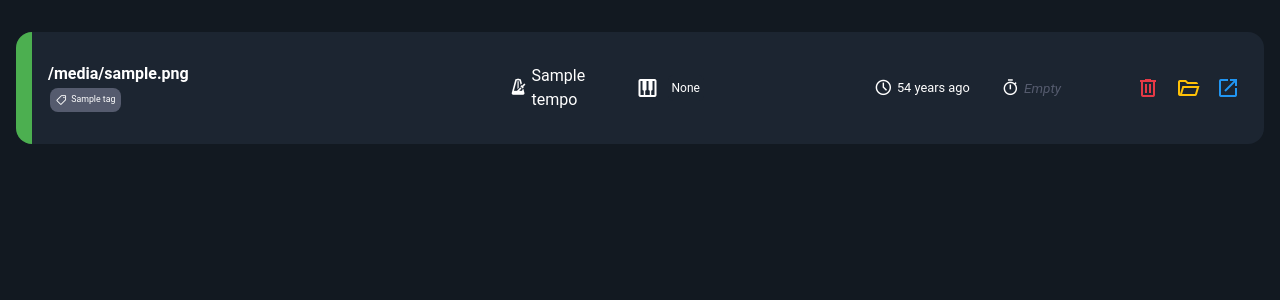
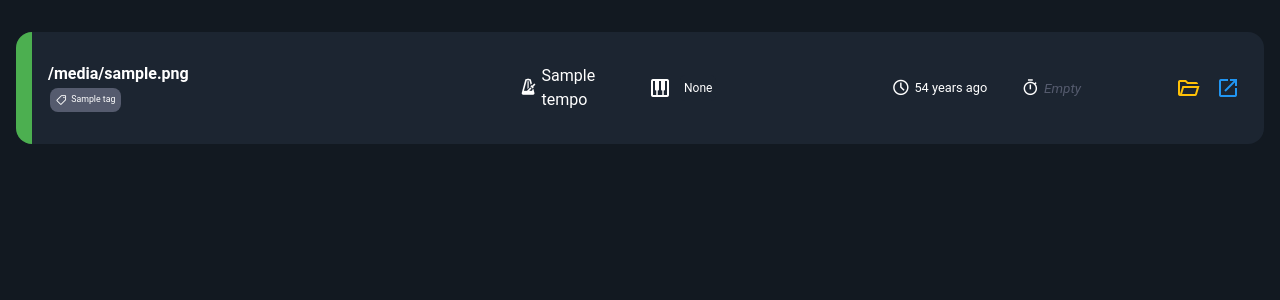
Before and after one commit to Mister-SOSA/FLowV2, a Flask app: template templates/dashboard.html in a window 1280 px wide. Shown: the part 128-428 px from the top of the page. Run offline with Flask 3, Linux system fonts and the light colour scheme; the template is opened without the code that fills it: most values are stand-ins (such as "Sample title", 1, 10 or a date in 2020); some libraries are stand-ins or nearby versions.

Commit message:
removed delete button to match removed serverside function

```diff
--- a/templates/flp.html
+++ b/templates/flp.html
@@ -59,9 +59,6 @@
         {% endif %}
     </div>
     <div class="actions info-column">
-        <span class="material-symbols-outlined action delete">
-            delete
-        </span>
         <span class="material-symbols-outlined action folder-open">
             folder_open
         </span>
```
